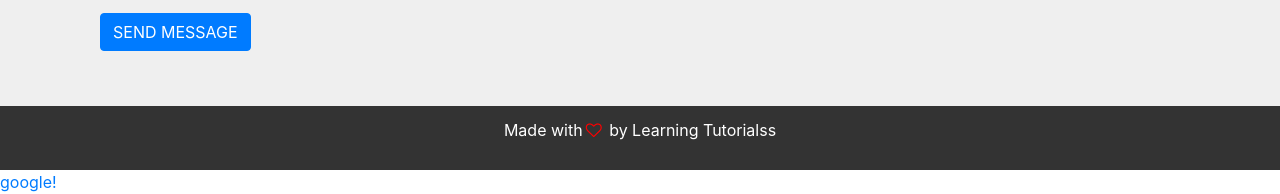
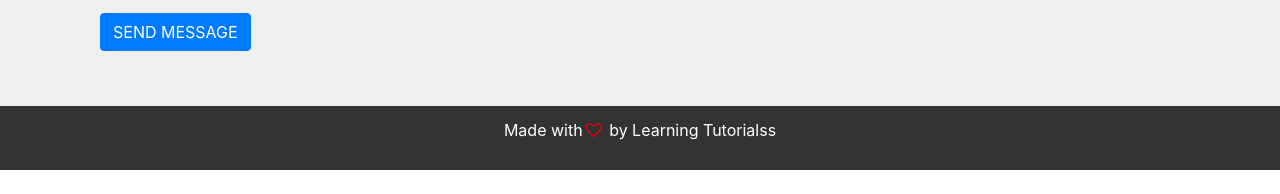
Before and after one commit to utkarsh1827/college, a plain HTML site: page index.html in a window 1280 px wide. Shown: the part 4440-4634 px from the top of the page. After the commit the page ends 4610 px from the top, so only its background shows below. Drawn offline with nearby package versions, Linux system fonts and the light colour scheme; files whose address does not match are found by name.

Commit message:
Update index.html

```diff
--- a/index.html
+++ b/index.html
@@ -402,6 +402,6 @@
    <script>
      var scroll = new SmoothScroll('a[href*="#"]');
    </script>
-   <a href="www.google.com">google!</a>
+
 </body>
 </html>
```
